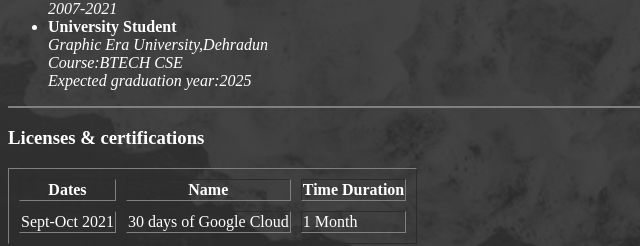
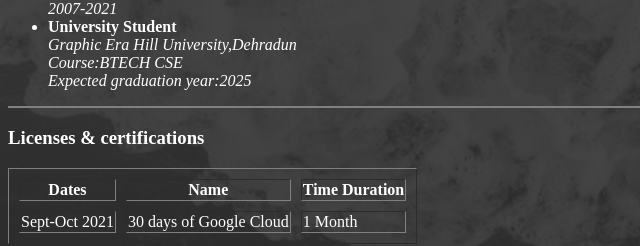
Before and after one commit to infit007/demo-cv, a plain HTML site: page index.html in a window 1280 px wide. Shown: the part 282-528 px from the top of the page, 0-640 px from the left. Drawn offline with Linux system fonts and the light colour scheme.

Commit message:
Update index.html

```diff
--- a/index.html
+++ b/index.html
@@ -49,7 +49,7 @@
 <br />
   </strong
 <br />
-<em>Graphic Era University,Dehradun
+<em>Graphic Era Hill University,Dehradun
 <br />
 Course:BTECH CSE
 <br />
```
